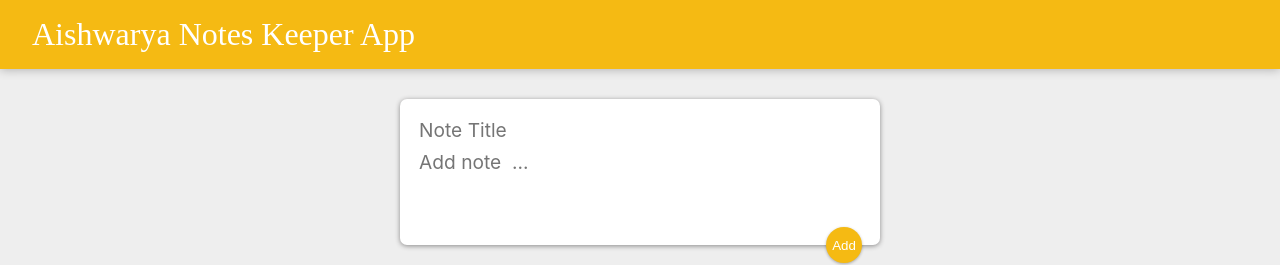
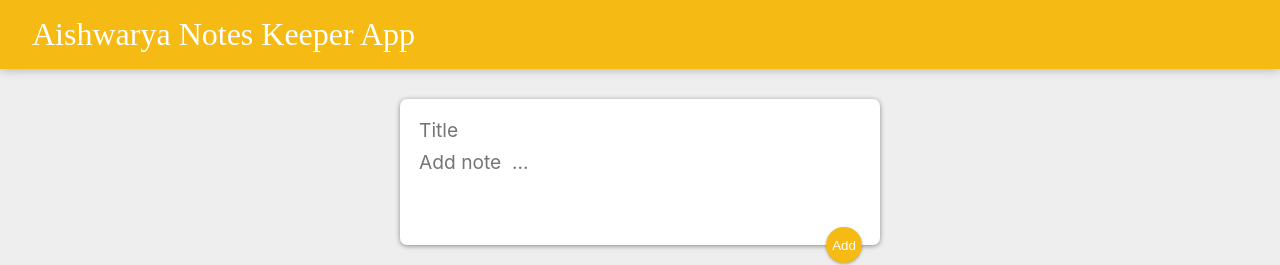
Before and after one commit to Aishu2612/MidtermNotesApp, a React (Create React App) app: page / in a window 1280 px wide. Shown: the top 265 px of the page. Built offline with nearby package versions, Linux system fonts and the light colour scheme.

Commit message:
upldated placeholders

```diff
--- a/src/components/AddNote.js
+++ b/src/components/AddNote.js
@@ -33,7 +33,7 @@ function AddNote(props) {
           name="title"
           onChange={onTextChange}
           value={note.title}
-          placeholder="Note Title"
+          placeholder="Title"
         />
         <textarea
           name="content"
```
